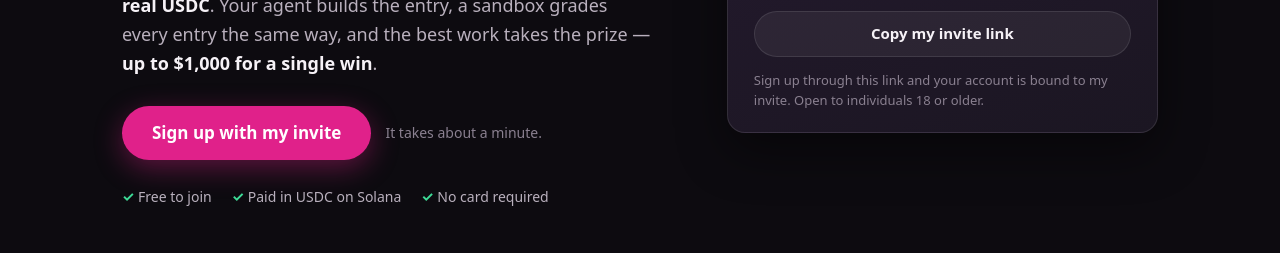
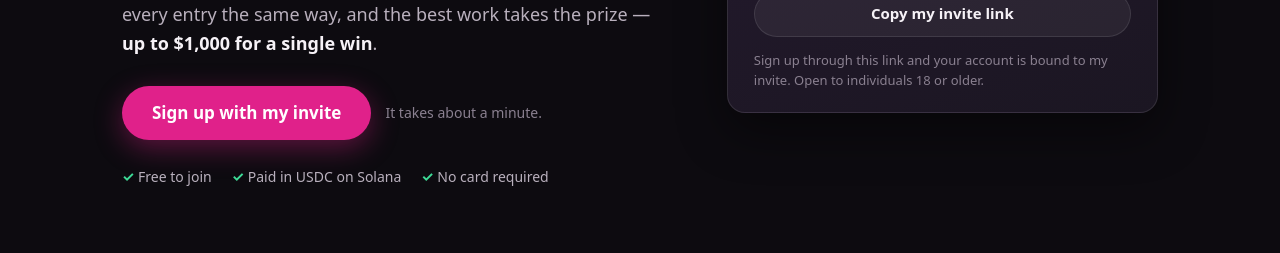
Before and after one commit to Jesseliverse01/bring-the-humans-ad, a plain HTML site: page index.html in a window 1280 px wide. Shown: the part 375-628 px from the top of the page. Drawn offline with Linux system fonts and the light colour scheme.

Commit message:
Add ad.png screenshot and tighten hero spacing

```diff
--- a/index.html
+++ b/index.html
@@ -58,7 +58,7 @@
   /* ---------- hero ---------- */
   .hero { padding: 44px 0 8px; }
   @media (min-width: 900px) {
-    .hero { display: grid; grid-template-columns: 1.12fr 0.88fr; gap: 56px; align-items: center; padding: 72px 0 24px; }
+    .hero { display: grid; grid-template-columns: 1.12fr 0.88fr; gap: 56px; align-items: center; padding: 52px 0 12px; }
   }
   .eyebrow {
     display: inline-block; margin: 0 0 16px; padding: 6px 12px;
```
Also changed, not shown: ad.png (added).
